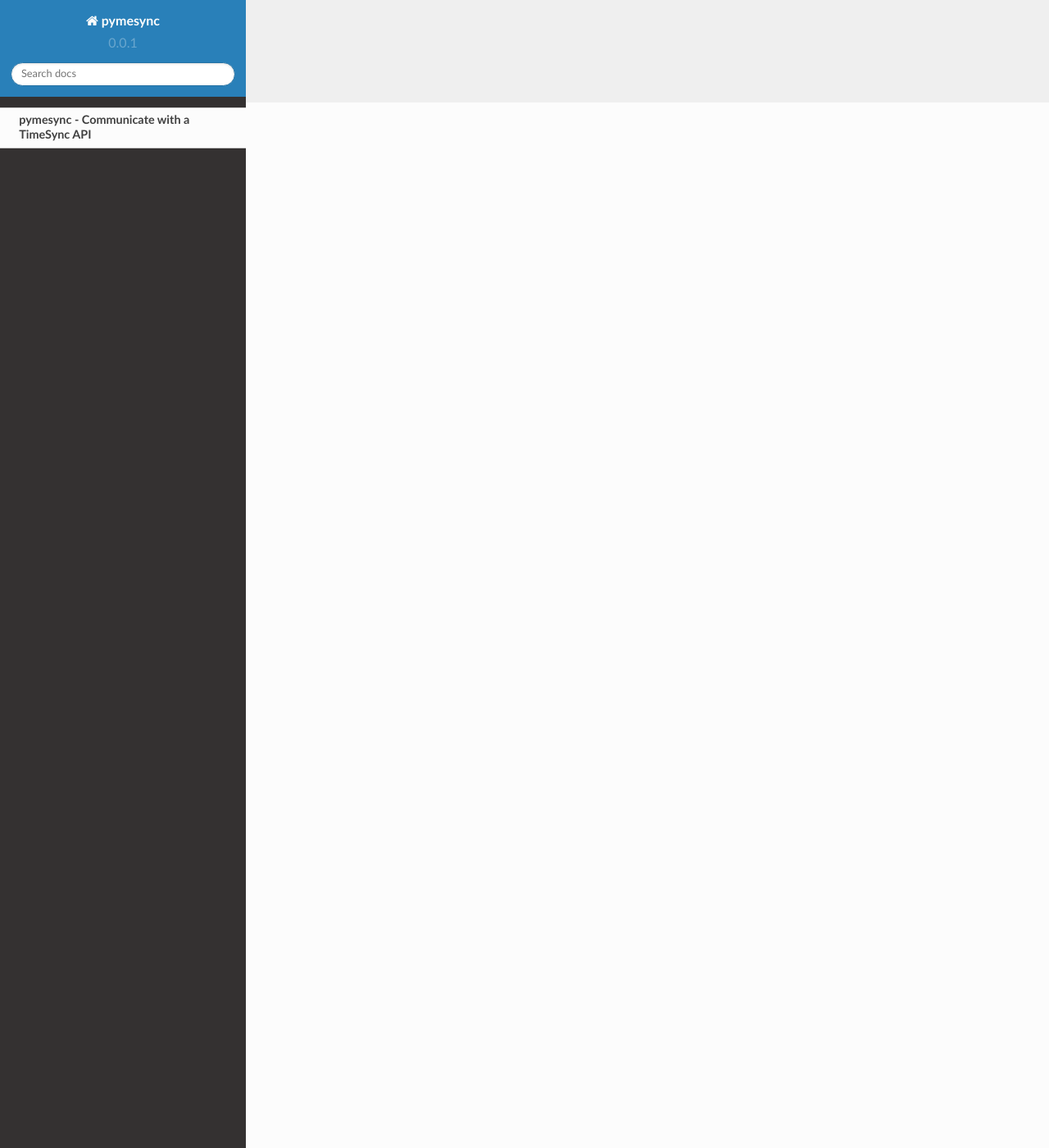
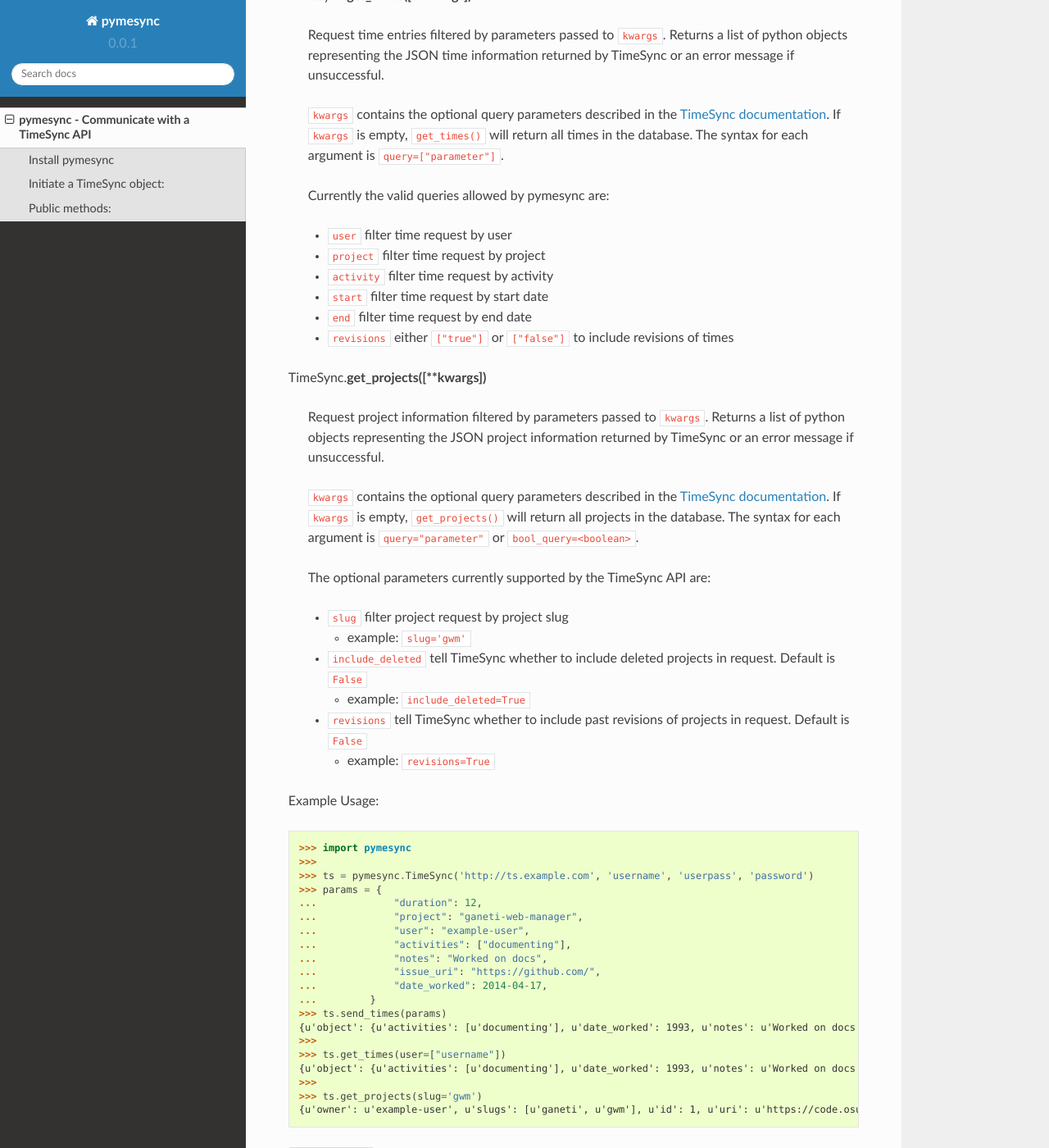
Before and after one commit to osuosl/pymesync, a Sphinx documentation site: the page built from source/usage.rst, in a window 1280 px wide and 1400 px high, scrolled down 1275 px. Shown: the whole window at 82% size. Built offline with Sphinx 7.4.7 and the Read the Docs theme 2.0.0, drawn with Linux system fonts in a browser that asks for light colours; some of the changed text lies outside the part shown.

Commit message:
Add usage docs

```diff
--- a/source/usage.rst
+++ b/source/usage.rst
@@ -5,8 +5,137 @@
 
 This module provides an interface to communicate with an implementation of the
 `OSU Open Source Lab`_'s `TimeSync`_ API. An example implementation in Node.js
-can be found `on Github`_
+can be found `on Github`_.
+
+This module allows users to send times to TimeSync (**send_time()**), get a time
+or a list of times from TimeSync (**get_times()**), and get a project or list of
+projects from TimeSync (**get_projects()**).
+
+All of these methods return a python list of one to many dictionaries.
 
 .. _OSU Open Source Lab: http://www.osuosl.org
 .. _TimeSync: http://timesync.readthedocs.org/en/latest/
 .. _on Github: https://github.com/osuosl/timesync-node
+
+Install pymesync
+----------------
+
+Future implementation will allow you to simply ``pip install pymesync``, but for
+now you need to copy the pymesync `source code`_ into your project and
+``pip install -r requirements.txt`` in a virtualenv.
+
+.. _source code: https://github.com/osuosl/pymesync
+
+Initiate a TimeSync object:
+---------------------------
+
+To access pymesync's public methods you must first initiate a TimeSync object
+
+.. code-block:: python
+
+    import pymesync
+
+    ts = pymesync.TimeSync(baseurl, user, password, auth_type)
+
+Where
+
+* ``baseurl`` is a string containing the url of the TimeSync instance you will
+  communicate with
+* ``user`` is a string containing the username of the user communicating with
+  TimeSync
+* ``password`` is a string containing the user's password
+* ``auth_type`` is a string containing the type of authentication your TimeSync
+  implementation uses, such as ``"password"``, ``"ldap"``, or ``"token"``.
+
+.. warning::
+
+    ``"token"`` auth is not currently supported by pymesync
+
+
+Public methods:
+---------------
+
+TimeSync.\ **send_time(parameter_dict)**
+
+    Send a time entry to TimeSync via a POST request in a JSON body. This method
+    will return that body in the form of a list containing a single python
+    dictionary. The dictionary will contain a representation of that JSON body
+    if it was successful or error information if it was not.
+
+    ``parameter_dict`` is a python dictionary containing the time information to
+    send to TimeSync.
+
+TimeSync.\ **get_times([\**kwargs])**
+
+    Request time entries filtered by parameters passed to ``kwargs``. Returns a
+    list of python objects representing the JSON time information returned by
+    TimeSync or an error message if unsuccessful.
+
+    ``kwargs`` contains the optional query parameters described in the
+    `TimeSync documentation`_. If ``kwargs`` is empty, ``get_times()`` will
+    return all times in the database. The syntax for each argument is
+    ``query=["parameter"]``.
+
+    Currently the valid queries allowed by pymesync are:
+
+    * ``user`` filter time request by user
+    * ``project`` filter time request by project
+    * ``activity`` filter time request by activity
+    * ``start`` filter time request by start date
+    * ``end`` filter time request by end date
+    * ``revisions`` either ``["true"]`` or ``["false"]`` to include revisions of
+      times
+
+    .. _TimeSync documentation: http://timesync.readthedocs.org/en/latest/draft_api.html#get-endpoints
+
+TimeSync.\ **get_projects([\**kwargs])**
+
+    Request project information filtered by parameters passed to ``kwargs``.
+    Returns a list of python objects representing the JSON project information
+    returned by TimeSync or an error message if unsuccessful.
+
+    ``kwargs`` contains the optional query parameters described in the
+    `TimeSync documentation`_. If ``kwargs`` is empty, ``get_projects()`` will
+    return all projects in the database. The syntax for each argument is
+    ``query="parameter"`` or ``bool_query=<boolean>``.
+
+    The optional parameters currently supported by the TimeSync API are:
+
+    * ``slug`` filter project request by project slug
+
+      - example: ``slug='gwm'``
+
+    * ``include_deleted`` tell TimeSync whether to include deleted projects in
+      request. Default is ``False``
+
+      - example: ``include_deleted=True``
+
+    * ``revisions`` tell TimeSync whether to include past revisions of projects
+      in request. Default is ``False``
+
+      - example: ``revisions=True``
+
+Example Usage:
+
+.. code-block:: python
+
+    >>> import pymesync
+    >>>
+    >>> ts = pymesync.TimeSync('http://ts.example.com', 'username', 'userpass', 'password')
+    >>> params = {
+    ...             "duration": 12,
+    ...             "project": "ganeti-web-manager",
+    ...             "user": "example-user",
+    ...             "activities": ["documenting"],
+    ...             "notes": "Worked on docs",
+    ...             "issue_uri": "https://github.com/",
+    ...             "date_worked": 2014-04-17,
+    ...         }
+    >>> ts.send_times(params)
+    {u'object': {u'activities': [u'documenting'], u'date_worked': 1993, u'notes': u'Worked on docs', u'project': u'ganeti-web-manager', u'user': u'example-user', u'duration': 12, u'issue_uri': u'https://github.com/', u'id': 1}, u'auth': {u'username': u'example-user', u'password': u'password', u'type': u'password'}}
+    >>>
+    >>> ts.get_times(user=["username"])
+    {u'object': {u'activities': [u'documenting'], u'date_worked': 1993, u'notes': u'Worked on docs', u'project': u'ganeti-web-manager', u'user': u'example-user', u'duration': 12, u'issue_uri': u'https://github.com/', u'id': 1}, u'auth': {u'username': u'example-user', u'password': u'password', u'type': u'password'}}
+    >>>
+    >>> ts.get_projects(slug='gwm')
+    {u'owner': u'example-user', u'slugs': [u'ganeti', u'gwm'], u'id': 1, u'uri': u'https://code.osuosl.org/projects/ganeti-webmgr', u'name': u'Ganeti Web Manager'}
```
Also changed, not shown: 1 other file.
